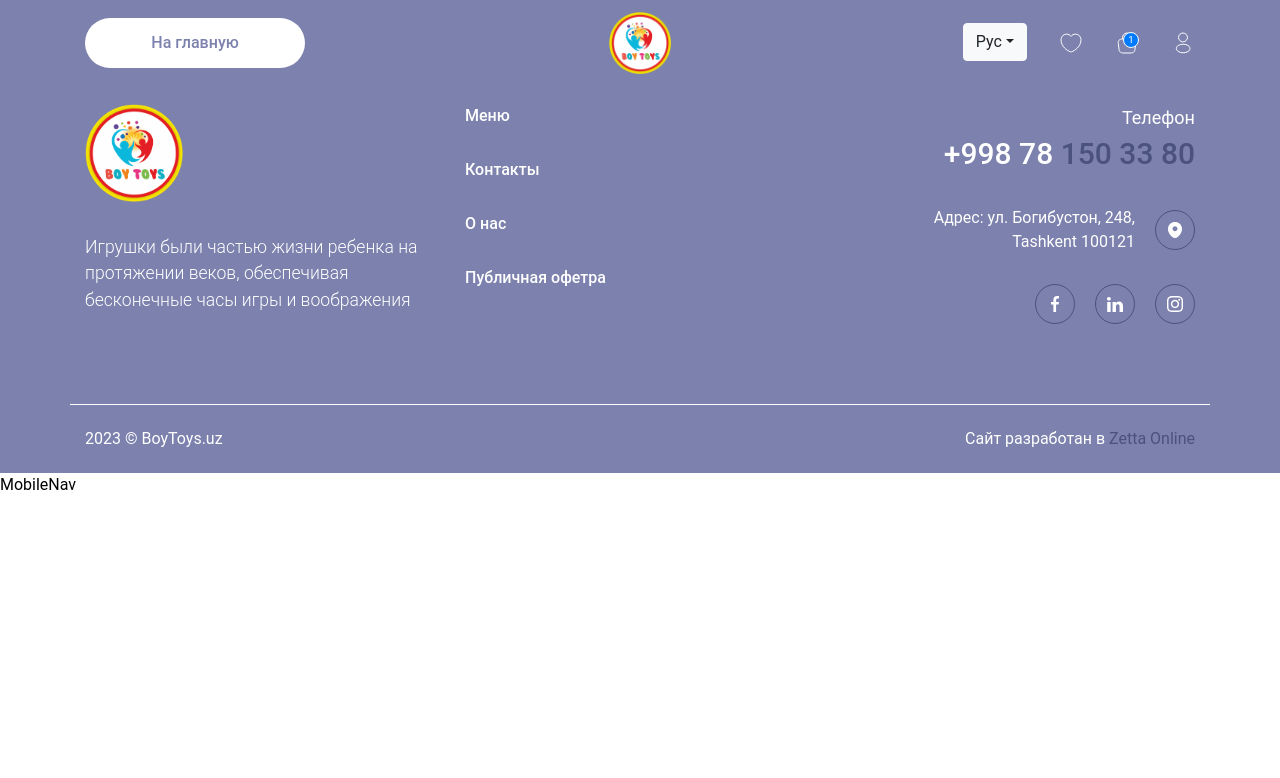
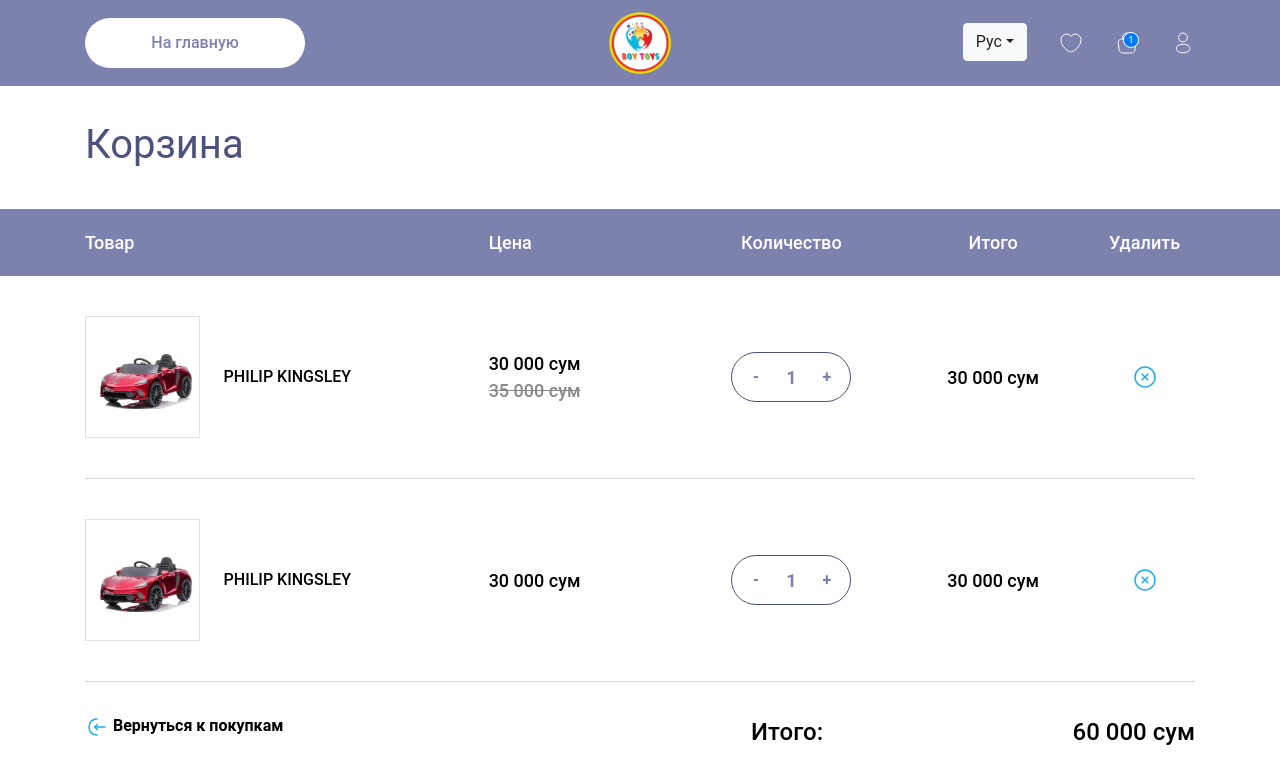
Before and after one commit to Dilmurodmirzakulov/boy-toys-react, a React (Create React App) app: page /cart in a window 1280 px wide. Shown: the top 778 px of the page. Built offline with nearby package versions, Linux system fonts and the light colour scheme.

Commit message:
cart page

```diff
--- a/src/pages/cart.js
+++ b/src/pages/cart.js
@@ -1,9 +1,232 @@
-import React from 'react'
+import React from "react";
+import { Link } from "react-router-dom";
 
 const Cart = () => {
   return (
-    <div>Cart</div>
-  )
-}
+    <main>
+      <div class="container">
+        <nav aria-label="breadcrumb">
+          <ol class="breadcrumb es-breadcrumb">
+            <li class="breadcrumb-item">
+              <Link to={"/"}>Главная</Link>
+            </li>
+            <li class="breadcrumb-item active" aria-current="page">
+              Корзина
+            </li>
+          </ol>
+        </nav>
+        <h1 class="es-page-title">Корзина</h1>
+      </div>
+      <section class="es-cart-view">
+        <div class="es-cart-header">
+          <div class="container">
+            <div class="es-ch-block">
+              <div class="es-ch-product">Товар</div>
+              <div class="es-ch-price">Цена</div>
+              <div class="es-ch-quantity">Количество</div>
+              <div class="es-ch-total">Итого</div>
+              <div class="es-ch-action">Удалить</div>
+            </div>
+          </div>
+        </div>
+        <div class="es-cart-products">
+          <div class="container">
+            <div id="cart-content">
+              <div class="es-ch-block es-cart-item">
+                <div class="es-ch-product">
+                  <div class="es-ch-img">
+                    <img
+                      src={require("../assets/img/product_1.jpg")}
+                      class="img-fluid"
+                      alt=""
+                    />
+                  </div>
+                  <div class="es-ch-detail">
+                    <div class="es-ch-title">PHILIP KINGSLEY</div>
+                  </div>
+                </div>
+                <div class="es-ch-price">
+                  <div class="es-ch-prices-wrapper">
+                    <span>30 000 сум</span>
+                    <span class="es-old-price">35 000 сум</span>
+                  </div>
+                </div>
+                <div class="es-ch-quantity">
+                  <div class="es-product-controls">
+                    <button
+                      class="btn btn-counter btn-minus"
+                      data-action="minus-quantity"
+                    >
+                      -
+                    </button>
+                    <span class="es-product-quantity">1</span>
+                    <button
+                      class="btn btn-counter btn-minus"
+                      data-action="plus-quantity"
+                    >
+                      +
+                    </button>
+                  </div>
+                </div>
+                <div class="es-ch-total">30 000 сум </div>
+                <div class="es-ch-action">
+                  <button class="btn">
+                    <svg
+                      width="24"
+                      height="24"
+                      viewBox="0 0 24 24"
+                      fill="none"
+                      xmlns="http://www.w3.org/2000/svg"
+                    >
+                      <path
+                        d="M12 22C17.5 22 22 17.5 22 12C22 6.5 17.5 2 12 2C6.5 2 2 6.5 2 12C2 17.5 6.5 22 12 22Z"
+                        stroke="#20AEEA"
+                        strokeWidth="1.5"
+                        strokeLinecap="round"
+                        strokeLinejoin="round"
+                      />
+                      <path
+                        d="M9.16992 14.8299L14.8299 9.16992"
+                        stroke="#20AEEA"
+                        strokeWidth="1.5"
+                        strokeLinecap="round"
+                        strokeLinejoin="round"
+                      />
+                      <path
+                        d="M14.8299 14.8299L9.16992 9.16992"
+                        stroke="#20AEEA"
+                        strokeWidth="1.5"
+                        strokeLinecap="round"
+                        strokeLinejoin="round"
+                      />
+                    </svg>
+                  </button>
+                </div>
+              </div>
+              <div class="es-ch-block es-cart-item">
+                <div class="es-ch-product">
+                  <div class="es-ch-img">
+                    <img
+                      src={require("../assets/img/product_1.jpg")}
+                      class="img-fluid"
+                      alt=""
+                    />
+                  </div>
+                  <div class="es-ch-detail">
+                    <div class="es-ch-title">PHILIP KINGSLEY</div>
+                  </div>
+                </div>
+                <div class="es-ch-price">
+                  <div class="es-ch-prices-wrapper">
+                    <span>30 000 сум</span>
+                  </div>
+                </div>
+                <div class="es-ch-quantity">
+                  <div class="es-product-controls">
+                    <button
+                      class="btn btn-counter btn-minus"
+                      data-action="minus-quantity"
+                    >
+                      -
+                    </button>
+                    <span class="es-product-quantity">1</span>
+                    <button
+                      class="btn btn-counter btn-minus"
+                      data-action="plus-quantity"
+                    >
+                      +
+                    </button>
+                  </div>
+                </div>
+                <div class="es-ch-total">30 000 сум </div>
+                <div class="es-ch-action">
+                  <button class="btn">
+                    <svg
+                      width="24"
+                      height="24"
+                      viewBox="0 0 24 24"
+                      fill="none"
+                      xmlns="http://www.w3.org/2000/svg"
+                    >
+                      <path
+                        d="M12 22C17.5 22 22 17.5 22 12C22 6.5 17.5 2 12 2C6.5 2 2 6.5 2 12C2 17.5 6.5 22 12 22Z"
+                        stroke="#20AEEA"
+                        strokeWidth="1.5"
+                        strokeLinecap="round"
+                        strokeLinejoin="round"
+                      />
+                      <path
+                        d="M9.16992 14.8299L14.8299 9.16992"
+                        stroke="#20AEEA"
+                        strokeWidth="1.5"
+                        strokeLinecap="round"
+                        strokeLinejoin="round"
+                      />
+                      <path
+                        d="M14.8299 14.8299L9.16992 9.16992"
+                        stroke="#20AEEA"
+                        strokeWidth="1.5"
+                        strokeLinecap="round"
+                        strokeLinejoin="round"
+                      />
+                    </svg>
+                  </button>
+                </div>
+              </div>
+              <div class="es-cart-footer">
+                <div class="es-cf-left">
+                  <Link to={"/"} class="es-back-link">
+                    <svg
+                      width="24"
+                      height="24"
+                      viewBox="0 0 24 24"
+                      fill="none"
+                      xmlns="http://www.w3.org/2000/svg"
+                    >
+                      <path
+                        d="M12.3203 14.62L9.76031 12.06L12.3203 9.5"
+                        stroke="#20AEEA"
+                        strokeWidth="1.5"
+                        strokeMiterlimit="10"
+                        strokeLinecap="round"
+                        strokeLinejoin="round"
+                      />
+                      <path
+                        d="M20 12.0596H9.83"
+                        stroke="#20AEEA"
+                        strokeWidth="1.5"
+                        strokeMiterlimit="10"
+                        strokeLinecap="round"
+                        strokeLinejoin="round"
+                      />
+                      <path
+                        d="M12 4C7.58 4 4 7 4 12C4 17 7.58 20 12 20"
+                        stroke="#20AEEA"
+                        strokeWidth="1.5"
+                        strokeMiterlimit="10"
+                        strokeLinecap="round"
+                        strokeLinejoin="round"
+                      />
+                    </svg>{" "}
+                    Вернуться к покупкам
+                  </Link>
+                </div>
+                <div class="es-cf-right">
+                  <div class="es-cart-total">
+                    <div class="es-ct-label">Итого:</div>
+                    <div class="es-ct-value">60 000 сум </div>
+                  </div>
+                  <Link class="btn es-btn-dark w-100" to={"/checkout"}>
+                    Перейти к оформлению
+                  </Link>
+                </div>
+              </div>
+            </div>
+          </div>
+        </div>
+      </section>
+    </main>
+  );
+};
 
-export default Cart
+export default Cart;
--- a/src/pages/index.js
+++ b/src/pages/index.js
@@ -1,7 +1,7 @@
 import React from "react";
 
 const Home = () => {
-  return <>Home</>;
+  return
 };
 
 export default Home;
```
